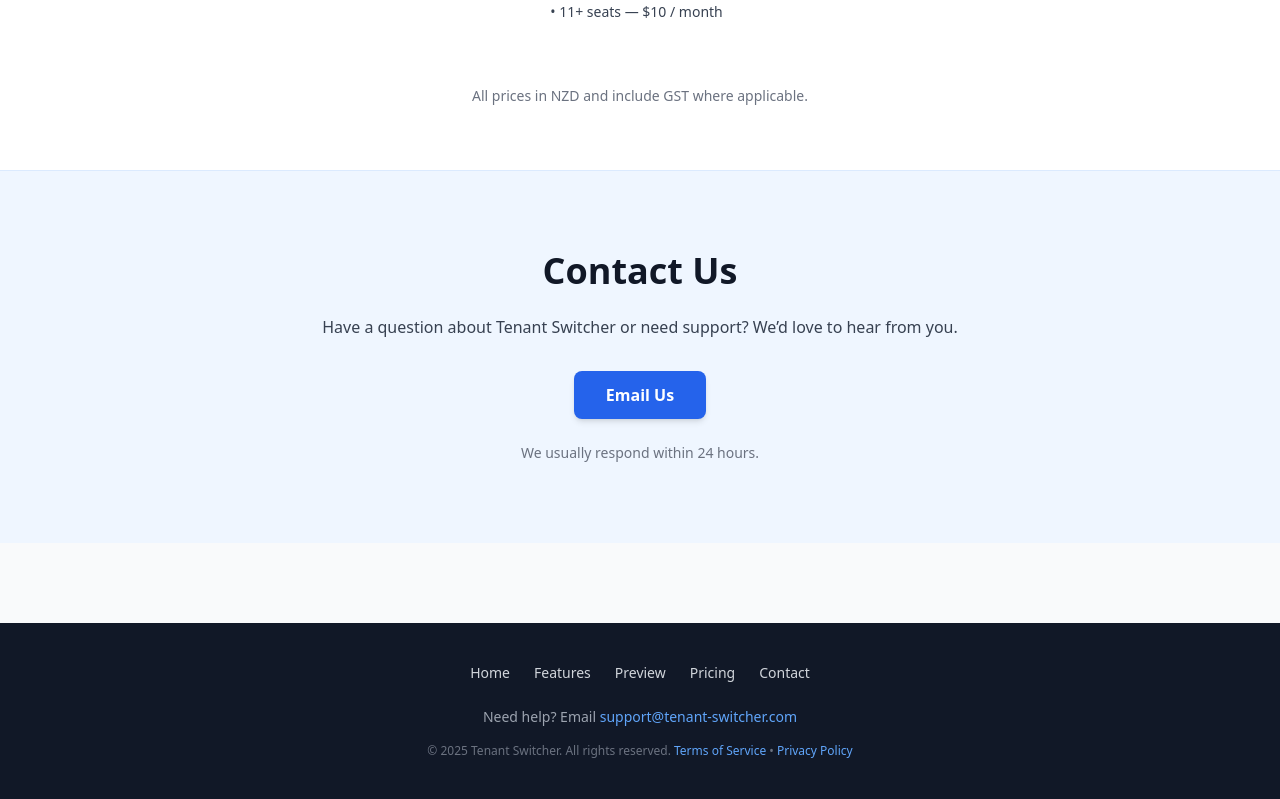
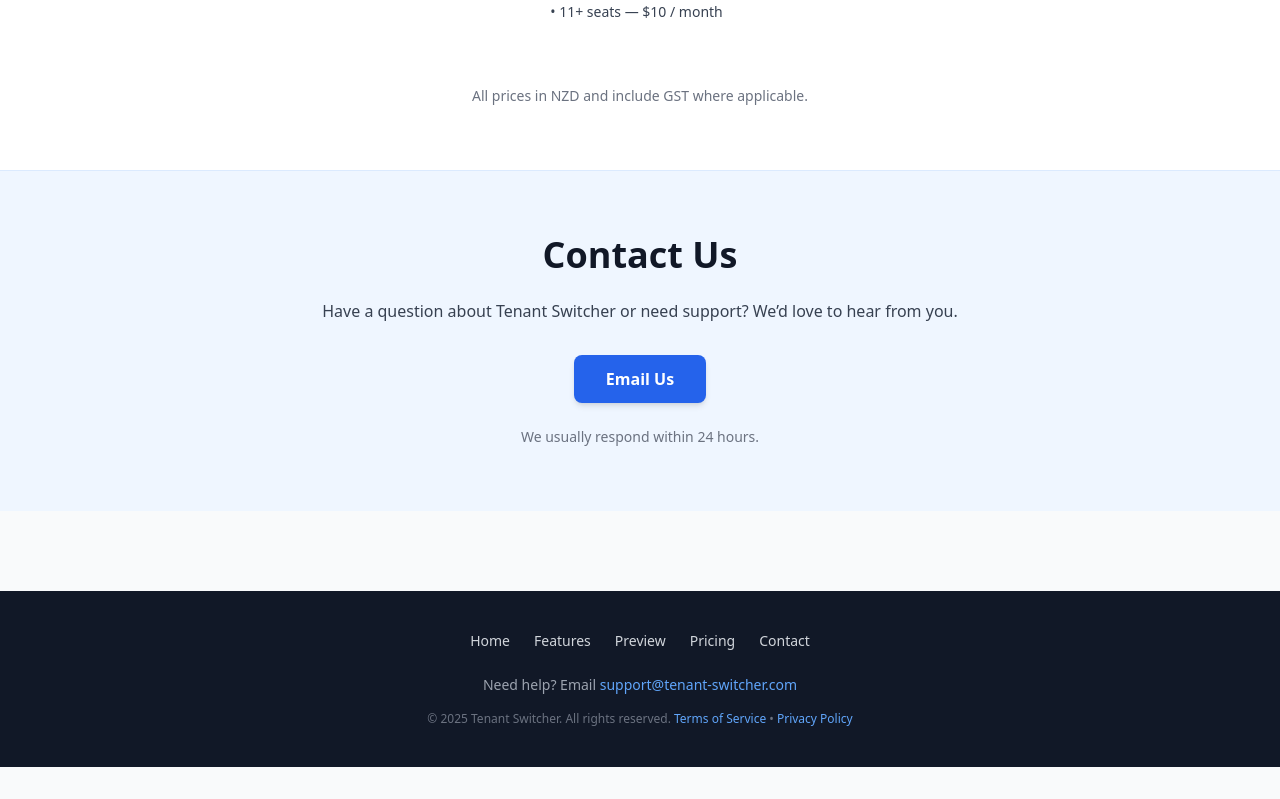
Before and after one commit to gregastwood/tenant-switcher-site, a React (Vite) app: page / in a window 1280 px wide. Shown: the part 2839-3638 px from the top of the page. After the commit the page ends 3606 px from the top, so only its background shows below. Built offline with nearby package versions, Linux system fonts and the light colour scheme.

Commit message:
Initial Tenant Switcher Site

```diff
--- a/src/components/Contact.jsx
+++ b/src/components/Contact.jsx
@@ -4,7 +4,7 @@
   return (
     <section
       id="contact"
-      className="py-20 bg-blue-50 text-center border-t border-blue-100"
+      className="py-16 bg-blue-50 text-center border-t border-blue-100"
     >
       <div className="max-w-3xl mx-auto px-6">
         <h2 className="text-4xl font-bold mb-6 text-gray-900">Contact Us</h2>
```
